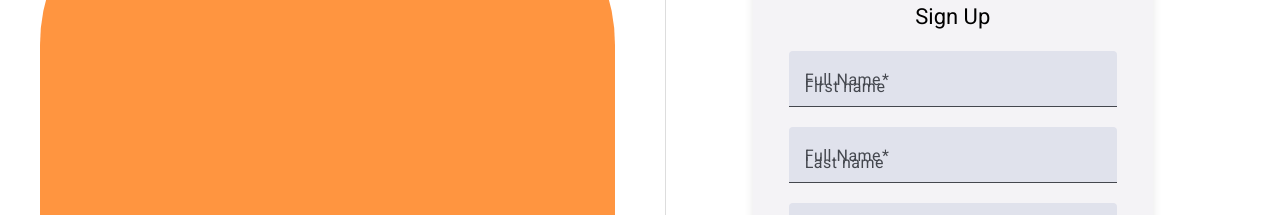
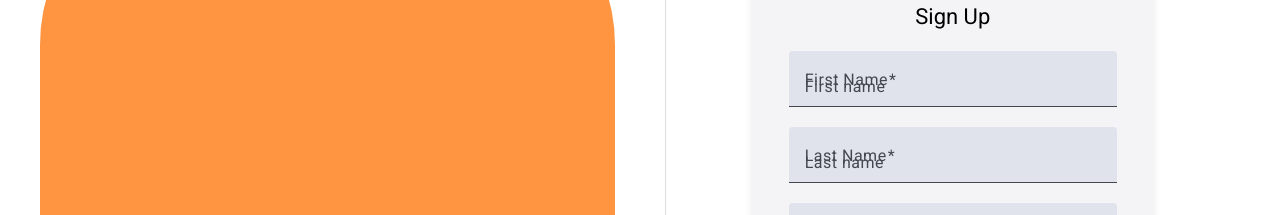
Before and after one commit to vinodjohn/inloan-client, an Angular app: page /sign-in in a window 1280 px wide. Both pictures are taken after a click on the button "Sign up". Shown: the part 244-459 px from the top of the page. Built offline with nearby package versions, Linux system fonts and the light colour scheme.

Commit message:
Bug fixes

```diff
--- a/src/app/sign-up/sign-up.component.html
+++ b/src/app/sign-up/sign-up.component.html
@@ -12,13 +12,13 @@
       <mat-card-content>
         <form (ngSubmit)="onSubmit()" [formGroup]="signUpForm">
           <mat-form-field appearance="fill" class="full-width">
-            <mat-label>Full Name</mat-label>
+            <mat-label>First Name</mat-label>
             <input formControlName="firstName" matInput placeholder="First name" required>
             <mat-error *ngIf="signUpForm.get('firstName')?.hasError('required')">First name is required</mat-error>
           </mat-form-field>
 
           <mat-form-field appearance="fill" class="full-width">
-            <mat-label>Full Name</mat-label>
+            <mat-label>Last Name</mat-label>
             <input formControlName="lastName" matInput placeholder="Last name" required>
             <mat-error *ngIf="signUpForm.get('lastName')?.hasError('required')">Last name is required</mat-error>
           </mat-form-field>
```
